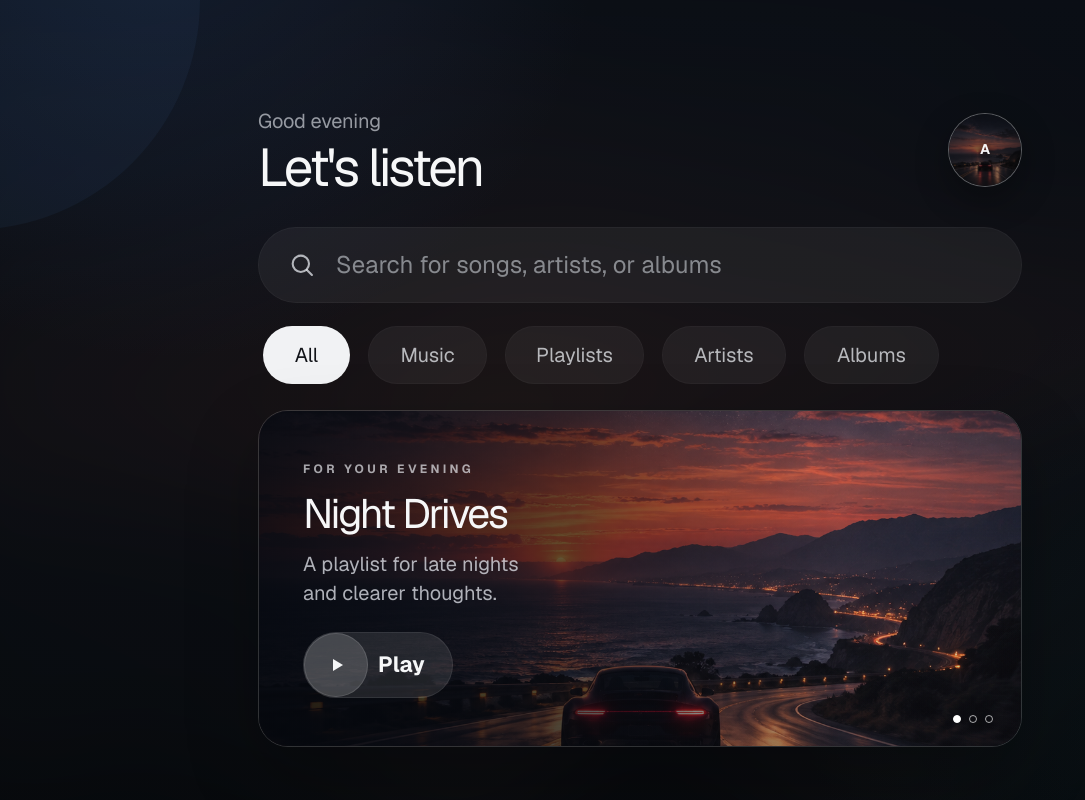
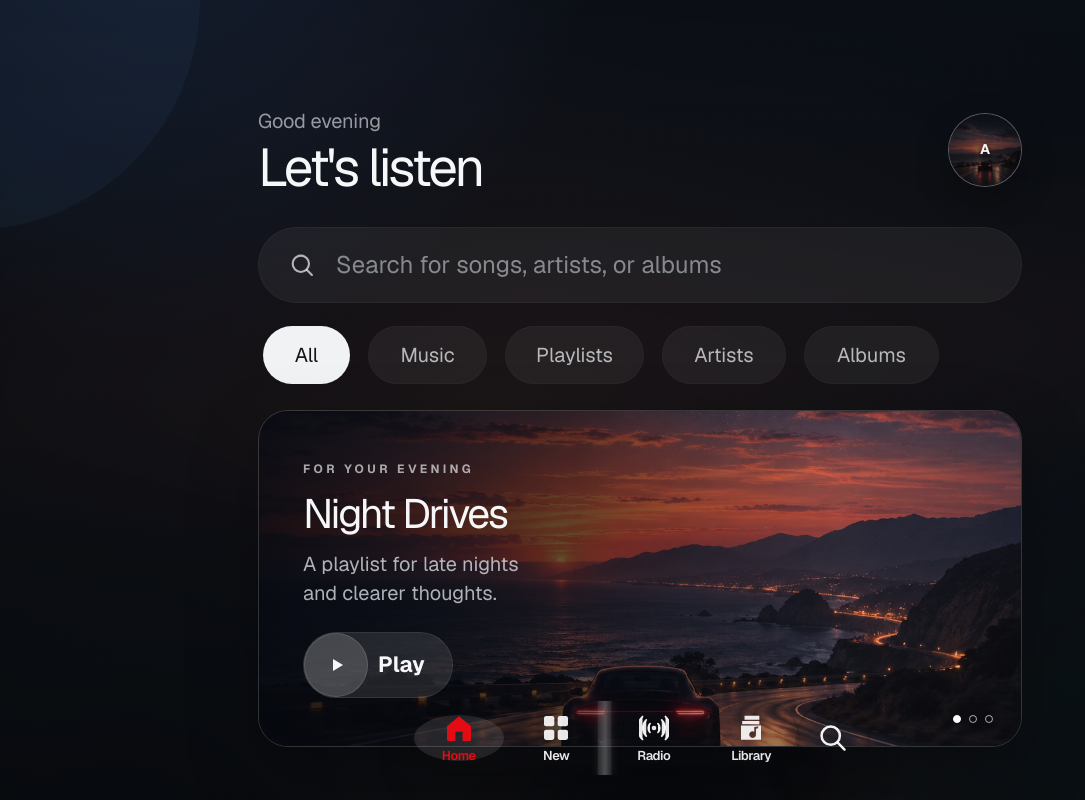
Before and after one commit to abdlx/MUBO, a Next.js app: page / in a window 1280 px wide. Shown: the top 800 px of the page, without its empty margins (0-1085 px from the left). Built offline with nearby package versions, Linux system fonts and the light colour scheme.

Commit message:
added matching bottom bar

```diff
--- /dev/null
+++ b/app/components/BottomDock.module.css
@@ -0,0 +1,115 @@
+.dock {
+  --dock-ink: rgba(255, 255, 255, .9);
+  bottom: max(12px, env(safe-area-inset-bottom));
+  container-type: inline-size;
+  height: clamp(58px, 19.13cqw, 88px);
+  left: 50%;
+  position: fixed;
+  transform: translateX(-50%);
+  width: min(calc(100vw - 20px), 460px);
+  z-index: 50;
+}
+
+.pill {
+  left: 0;
+  position: absolute;
+  top: 1.1%;
+}
+
+.pill > :global(.glass-surface-content) {
+  display: grid;
+  grid-template-columns: repeat(4, 1fr);
+  padding: 0;
+}
+
+.divider {
+  background: linear-gradient(90deg, rgba(255, 255, 255, .35), rgba(255, 255, 255, .73) 52%, rgba(255, 255, 255, .28));
+  bottom: -2px;
+  box-shadow: 0 0 8px rgba(255, 255, 255, .25);
+  left: 50%;
+  opacity: .38;
+  position: absolute;
+  top: -2px;
+  transform: translateX(-50%);
+  width: 3.7%;
+  z-index: 0;
+}
+
+.item {
+  align-items: center;
+  background: transparent;
+  border: 0;
+  color: var(--dock-ink);
+  cursor: pointer;
+  display: flex;
+  flex-direction: column;
+  font-size: clamp(9px, 2.8cqw, 13px);
+  font-weight: 560;
+  gap: clamp(1px, .65cqw, 3px);
+  justify-content: center;
+  letter-spacing: -.03em;
+  min-width: 0;
+  padding: 2% 0 0;
+  position: relative;
+  transition: color 180ms ease, transform 180ms ease;
+  z-index: 1;
+}
+
+.item::before {
+  background: rgba(255, 255, 255, .1);
+  border-radius: 50%;
+  content: "";
+  height: 84%;
+  left: 4%;
+  opacity: 0;
+  position: absolute;
+  top: 8%;
+  transform: scale(.75);
+  transition: opacity 180ms ease, transform 180ms ease;
+  width: 92%;
+  z-index: -1;
+}
+
+.item:hover { transform: translateY(-1px); }
+.item.active { color: #e30b14; }
+.item.active::before { opacity: 1; transform: scale(1); }
+
+.itemIcon {
+  display: grid;
+  height: clamp(19px, 6.55cqw, 30px);
+  place-items: center;
+  width: clamp(19px, 6.55cqw, 30px);
+}
+
+.itemIcon svg { fill: currentColor; height: 100%; width: 100%; }
+
+.searchSurface {
+  position: absolute;
+  right: 0;
+  top: 1.1%;
+  transition: transform 180ms ease;
+}
+
+.searchSurface > :global(.glass-surface-content) { padding: 0; }
+.searchSurface:hover { transform: translateY(-2px); }
+
+.search {
+  align-items: center;
+  background: transparent;
+  border: 0;
+  border-radius: 50%;
+  color: rgba(255, 255, 255, .94);
+  cursor: pointer;
+  display: flex;
+  height: 100%;
+  justify-content: center;
+  padding: 0;
+  width: 100%;
+}
+
+.search svg { height: 43%; width: 43%; }
+.item:focus-visible, .search:focus-visible { outline: 2px solid white; outline-offset: 3px; }
+
+@media (prefers-reduced-motion: reduce) {
+  .item, .item::before, .searchSurface { transition: none; }
+}
--- /dev/null
+++ b/app/components/BottomDock.tsx
@@ -0,0 +1,144 @@
+"use client";
+
+import { useState } from "react";
+import GlassSurface from "./GlassSurface";
+import styles from "./BottomDock.module.css";
+
+type DockItem = "home" | "new" | "radio" | "library";
+
+function DockIcon({ name }: { name: DockItem | "search" }) {
+  if (name === "home") {
+    return (
+      <svg viewBox="0 0 32 32" aria-hidden="true">
+        <path d="M3.2 14.1 16 3.5l12.8 10.6v14.1a1.7 1.7 0 0 1-1.7 1.7h-7.3V20h-7.6v9.9H4.9a1.7 1.7 0 0 1-1.7-1.7V14.1Z" />
+      </svg>
+    );
+  }
+
+  if (name === "new") {
+    return (
+      <svg viewBox="0 0 32 32" aria-hidden="true">
+        <rect x="3.2" y="3.2" width="11" height="11" rx="2.3" />
+        <rect x="17.8" y="3.2" width="11" height="11" rx="2.3" />
+        <rect x="3.2" y="17.8" width="11" height="11" rx="2.3" />
+        <rect x="17.8" y="17.8" width="11" height="11" rx="2.3" />
+      </svg>
+    );
+  }
+
+  if (name === "radio") {
+    return (
+      <svg viewBox="0 0 36 32" aria-hidden="true" fill="none">
+        <circle cx="18" cy="16" r="2.8" fill="currentColor" />
+        <path d="M13.2 10.8a7.4 7.4 0 0 0 0 10.4M22.8 10.8a7.4 7.4 0 0 1 0 10.4M8.7 6.3a13.7 13.7 0 0 0 0 19.4M27.3 6.3a13.7 13.7 0 0 1 0 19.4M4.2 2.3a19.2 19.2 0 0 0 0 27.4M31.8 2.3a19.2 19.2 0 0 1 0 27.4" stroke="currentColor" strokeWidth="2.2" strokeLinecap="round" />
+      </svg>
+    );
+  }
+
+  if (name === "library") {
+    return (
+      <svg viewBox="0 0 32 32" aria-hidden="true">
+        <defs>
+          <mask id="library-note-cutout">
+            <rect width="32" height="32" fill="white" />
+            <path d="M21.3 16.3v6.8a3.6 3.6 0 1 1-1.8-3.1v-5l4.2-.9v2.2l-2.4.5Z" fill="black" />
+          </mask>
+        </defs>
+        <path d="M9.1 3h15.8v4.1H9.1zM6.6 8.6h18.3v3.3H6.6zM5.3 13.3h21.4v15.1H5.3z" mask="url(#library-note-cutout)" />
+      </svg>
+    );
+  }
+
+  return (
+    <svg viewBox="0 0 32 32" aria-hidden="true" fill="none">
+      <circle cx="13.8" cy="13.8" r="9.2" stroke="currentColor" strokeWidth="2.5" />
+      <path d="m20.6 20.6 7.1 7.1" stroke="currentColor" strokeWidth="2.5" strokeLinecap="round" />
+    </svg>
+  );
+}
+
+const items: Array<{ id: DockItem; label: string; target: string }> = [
+  { id: "home", label: "Home", target: "top" },
+  { id: "new", label: "New", target: "recently-played" },
+  { id: "radio", label: "Radio", target: "made-for-you" },
+  { id: "library", label: "Library", target: "your-library" },
+];
+
+export default function BottomDock() {
+  const [active, setActive] = useState<DockItem>("home");
+
+  function goTo(item: (typeof items)[number]) {
+    setActive(item.id);
+    document.getElementById(item.target)?.scrollIntoView({ behavior: "smooth", block: "start" });
+  }
+
+  function openSearch() {
+    const input = document.querySelector<HTMLInputElement>(".search-field input");
+    input?.scrollIntoView({ behavior: "smooth", block: "center" });
+    window.setTimeout(() => input?.focus({ preventScroll: true }), 380);
+  }
+
+  return (
+    <nav className={styles.dock} aria-label="Primary navigation">
+      <GlassSurface
+        width="84.8%"
+        height="84.1%"
+        borderRadius="999px"
+        borderWidth={0.07}
+        brightness={50}
+        opacity={0.93}
+        blur={11}
+        displace={5}
+        backgroundOpacity={0}
+        saturation={0}
+        distortionScale={-180}
+        redOffset={0}
+        greenOffset={10}
+        blueOffset={20}
+        xChannel="R"
+        yChannel="G"
+        mixBlendMode="difference"
+        className={styles.pill}
+      >
+        <span className={styles.divider} aria-hidden="true" />
+        {items.map((item) => (
+          <button
+            className={`${styles.item} ${active === item.id ? styles.active : ""}`}
+            key={item.id}
+            onClick={() => goTo(item)}
+            type="button"
+            aria-current={active === item.id ? "page" : undefined}
+          >
+            <span className={styles.itemIcon}><DockIcon name={item.id} /></span>
+            <span>{item.label}</span>
+          </button>
+        ))}
+      </GlassSurface>
+
+      <GlassSurface
+        width="16.1%"
+        height="84.1%"
+        borderRadius="50%"
+        borderWidth={0.07}
+        brightness={50}
+        opacity={0.93}
+        blur={11}
+        displace={5}
+        backgroundOpacity={0}
+        saturation={0}
+        distortionScale={-180}
+        redOffset={0}
+        greenOffset={10}
+        blueOffset={20}
+        xChannel="R"
+        yChannel="G"
+        mixBlendMode="difference"
+        className={styles.searchSurface}
+      >
+        <button className={styles.search} type="button" onClick={openSearch} aria-label="Search">
+          <DockIcon name="search" />
+        </button>
+      </GlassSurface>
+    </nav>
+  );
+}
--- a/app/globals.css
+++ b/app/globals.css
@@ -14,7 +14,7 @@ button { color: inherit; }
 .ambient { border-radius: 50%; pointer-events: none; position: absolute; z-index: -1; }
 .ambient-one { background: rgba(72,111,173,.08); height: 460px; left: -260px; top: -230px; width: 460px; }
 .ambient-two { background: rgba(72,132,123,.06); height: 400px; right: -260px; top: 640px; width: 400px; }
-.home-content { margin: 0 auto; max-width: 848px; padding: clamp(54px,12.5vw,106px) clamp(20px,5vw,42px) 88px; }
+.home-content { margin: 0 auto; max-width: 848px; padding: clamp(54px,12.5vw,106px) clamp(20px,5vw,42px) 154px; }
 .home-header { align-items: center; display: flex; justify-content: space-between; }
 .eyebrow { color: var(--muted); font-size: clamp(14px,2.35vw,20px); letter-spacing: -.01em; margin: 0 0 7px; }
 .home-header h1 { font-size: clamp(32px,6.25vw,53px); letter-spacing: -.055em; line-height: .95; margin: 0; }
@@ -117,7 +117,7 @@ button { color: inherit; }
 button:focus-visible,input:focus-visible { outline: 2px solid rgba(255,255,255,.8); outline-offset: 3px; }
 
 @media (max-width:560px) {
-  .home-content { padding-bottom: 64px; }
+  .home-content { padding-bottom: 126px; }
   .search-field { gap: 12px; margin-top: 25px; }
   .search-field svg { height: 21px; width: 21px; }
   .category-row { margin-bottom: 18px; margin-top: 14px; }
--- a/app/page.tsx
+++ b/app/page.tsx
@@ -3,6 +3,7 @@
 import Image from "next/image";
 import Link from "next/link";
 import { useMemo, useState } from "react";
+import BottomDock from "./components/BottomDock";
 import { tracks } from "./data/tracks";
 
 type IconName = "arrow" | "chevron" | "pause" | "play" | "search" | "sparkle";
@@ -56,7 +57,7 @@ export default function Home() {
   }, [activeCategory, query, showAllRecent]);
 
   return (
-    <main className="home-shell">
+    <main className="home-shell" id="top">
       <div className="ambient ambient-one" /><div className="ambient ambient-two" />
       <div className="home-content">
         <header className="home-header">
@@ -84,7 +85,7 @@ export default function Home() {
           <div className="hero-dots" aria-hidden="true"><i /><i /><i /></div>
         </section>
 
-        <section className="home-section">
+        <section className="home-section" id="recently-played">
           <div className="section-heading">
             <h2>Recently Played</h2>
             <button onClick={() => setShowAllRecent((current) => !current)}>{showAllRecent ? "Show less" : "See all"}<Icon name="arrow" size={18} /></button>
@@ -103,20 +104,21 @@ export default function Home() {
           )}
         </section>
 
-        <section className="home-section">
+        <section className="home-section" id="made-for-you">
           <div className="section-heading"><h2>Made For You</h2><button>See all<Icon name="arrow" size={18} /></button></div>
           <div className="mix-grid">
             {mixes.map((mix, index) => <button className={`mix-card ${mix.art}`} key={mix.title}><span className="mix-number">0{index + 1}</span><span className="mix-copy"><strong>{mix.title}</strong><small>{mix.note}</small></span><span className="mix-arrow"><Icon name="chevron" size={16} /></span></button>)}
           </div>
         </section>
 
-        <section className="home-section artists-section">
+        <section className="home-section artists-section" id="your-library">
           <div className="section-heading"><h2>Your Top Artists</h2><button>See all<Icon name="arrow" size={18} /></button></div>
           <div className="artist-row">
             {artists.map((artist) => <button className="artist-card" key={artist.name}><span className={`artist-avatar ${artist.art}`}><i>{artist.initials}</i></span><strong>{artist.name}</strong></button>)}
           </div>
         </section>
       </div>
+      <BottomDock />
     </main>
   );
 }
```
